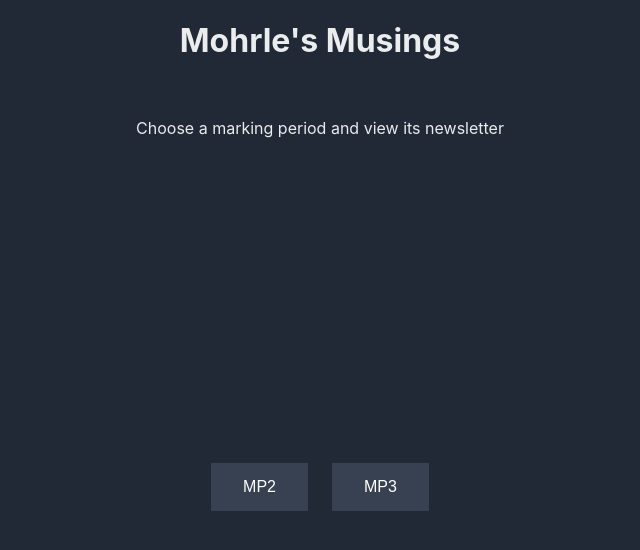
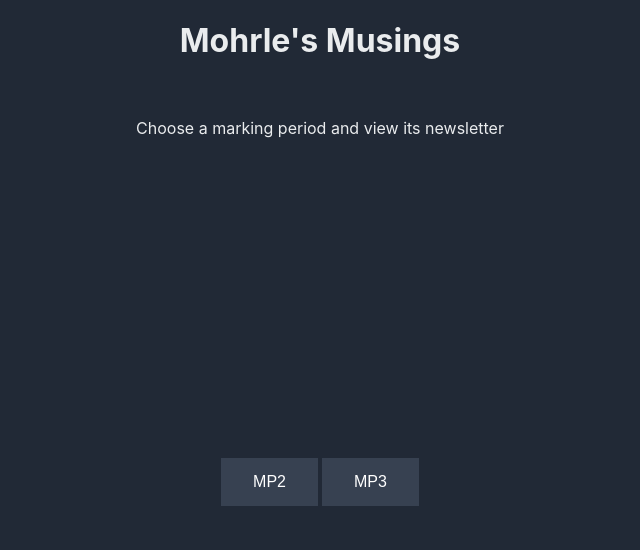
Before and after one commit to vpatel07/English-Newsletter-Landing-Page, a React (Create React App) app: page / in a window 1280 px wide. Shown: the top 550 px of the page, without its empty margins (320-960 px from the left). Built offline with nearby package versions, Linux system fonts and the light colour scheme.

Commit message:
lil bro help

```diff
--- a/src/App.css
+++ b/src/App.css
@@ -39,7 +39,7 @@ button:hover {
 
 .text {
   text-align: center;
-  margin-bottom: 10px;
+  margin-bottom: 0px;
   color: #eaecee;
   font-size: 1em;
 }
@@ -50,7 +50,6 @@ button:hover {
   justify-content: center;
   align-items: center;
   margin-top: 10px;
-  gap: 20px;
 }
 
 button {
```
